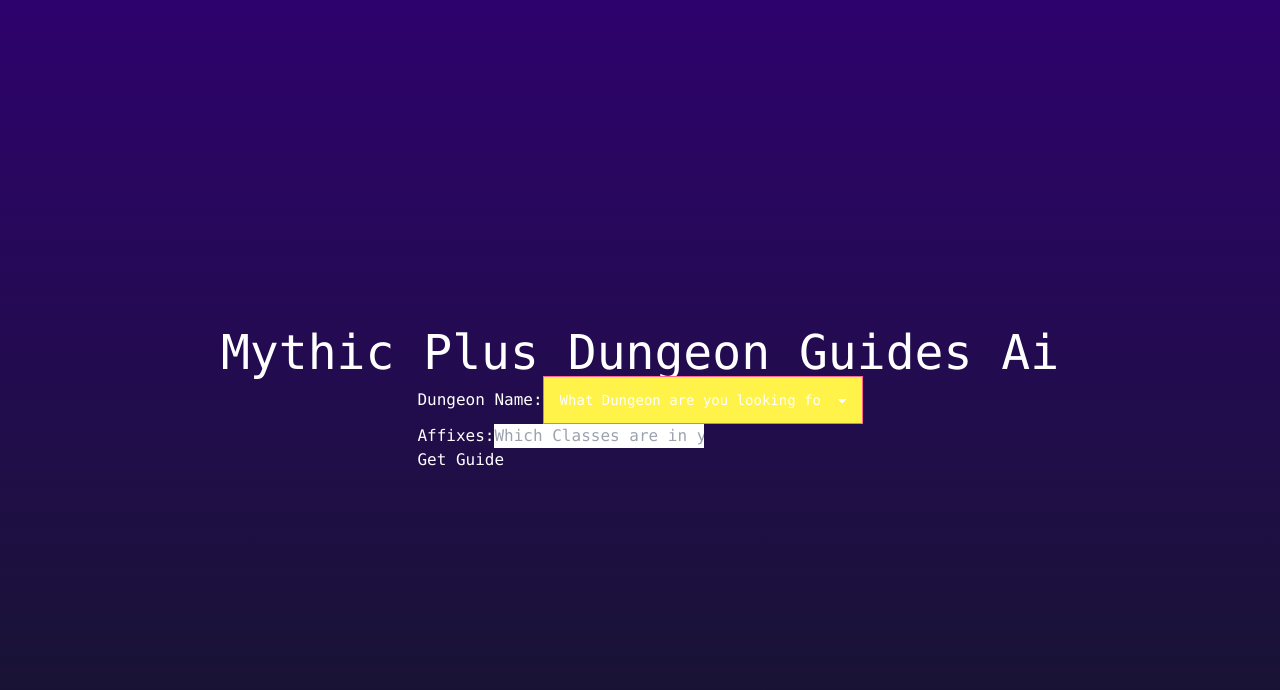
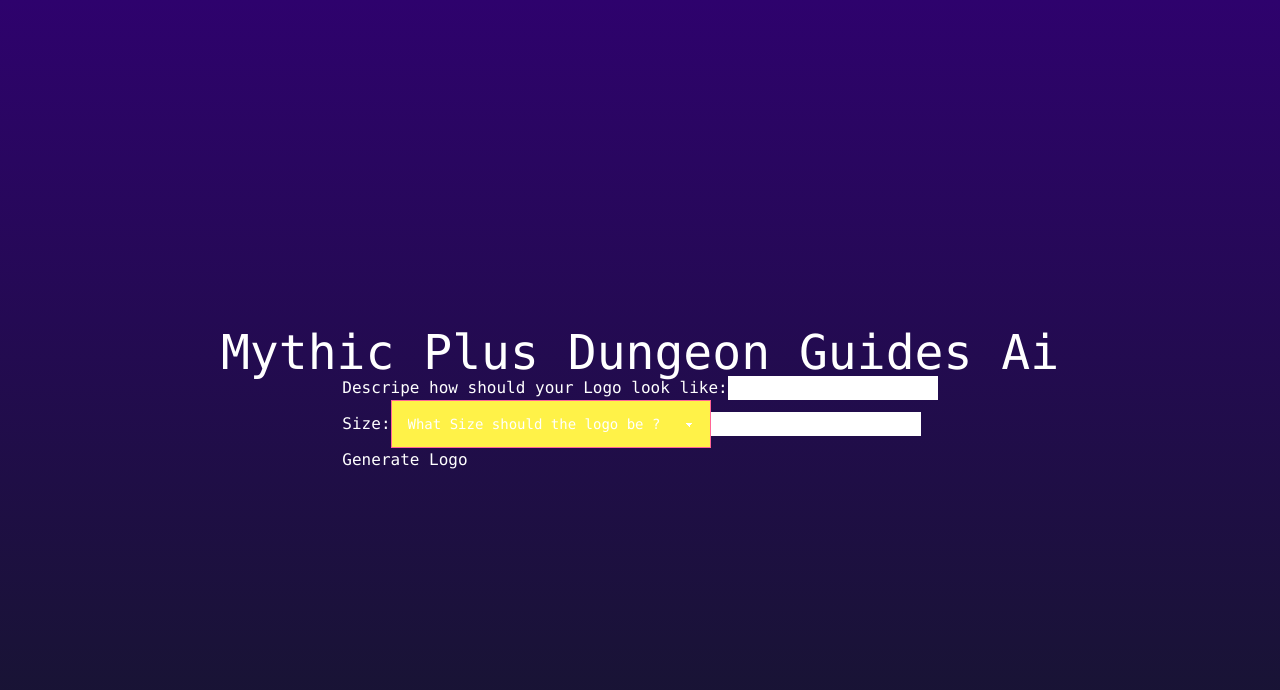
Before and after one commit to Giorgiod91/Ai-powered-logo-maker, a Next.js app: page / in a window 1280 px wide. Shown: the top 690 px of the page. Built offline with nearby package versions, Linux system fonts and the light colour scheme.

Commit message:
i connected dalle3 api to my appwith python as my backend to now be able to give in a prompt and get a logo out of this

```diff
--- /dev/null
+++ b/src/app/components/AiLogoMaker.tsx
@@ -0,0 +1,82 @@
+"use client";
+import React, { Children, useEffect } from "react";
+import { useState } from "react";
+
+type Props = {};
+
+function AiLogoMaker({}: Props) {
+  const [prompt, setPrompt] = useState("");
+  const [size, setSize] = useState("512x512");
+  const [imageUrl, setImageUrl] = useState(null);
+  const [loading, setLoading] = useState(false);
+  const [error, setError] = useState<string | null>(null);
+
+  const handleSubmit = async (e: React.FormEvent<HTMLFormElement>) => {
+    e.preventDefault();
+    setLoading(true);
+    setError(null);
+
+    try {
+      const response = await fetch("http://localhost:5000/get_logo", {
+        method: "POST",
+        headers: {
+          "Content-Type": "application/json",
+        },
+        body: JSON.stringify({ prompt, size }),
+      });
+
+      const data = await response.json();
+      setImageUrl(data.image_url);
+    } catch (err) {
+      setError("Failed to generate logo");
+    } finally {
+      setLoading(false);
+    }
+  };
+
+  return (
+    <div>
+      <form onSubmit={handleSubmit}>
+        <div>
+          <label>Descripe how should your Logo look like:</label>
+          <input
+            type="text"
+            value={prompt}
+            onChange={(e) => setPrompt(e.target.value)}
+            required
+          />
+        </div>
+        <div>
+          <label>Size:</label>
+          <select
+            className="select select-primary w-full max-w-xs"
+            onChange={(e) => setSize(e.target.value)}
+          >
+            <option disabled selected>
+              What Size should the logo be ?
+            </option>
+            <option>512x512</option>
+            <option>256x256</option>
+          </select>
+          <input
+            type="text"
+            value={size}
+            onChange={(e) => setSize(e.target.value)}
+            required
+          />
+        </div>
+        <button type="submit">Generate Logo</button>
+      </form>
+      {loading && <p>Generating logo...</p>}
+      {error && <p>{error}</p>}
+      {imageUrl && (
+        <div>
+          <p>Generated Logo:</p>
+          <img src={imageUrl} alt="Generated Logo" />
+        </div>
+      )}
+    </div>
+  );
+}
+
+export default AiLogoMaker;
--- a/src/app/components/MythicPlusForm.tsx
+++ /dev/null
@@ -1,88 +0,0 @@
-"use client";
-import React, { useEffect } from "react";
-import { useState } from "react";
-
-type Props = {};
-
-function MythicPlusForm({}: Props) {
-  const [dungeonName, setDungeonName] = useState("");
-  const [guide, setGuide] = useState("");
-  const [classes, setClasses] = useState("");
-  const [src, setSrc] = useState("");
-
-  useEffect(() => {
-    if (dungeonName.includes("Ara-Kara")) {
-      setSrc("/Ara-Kara.png");
-    } else {
-      setSrc("");
-    }
-  }, [dungeonName]);
-  const handleSubmit = async (e: React.FormEvent<HTMLFormElement>) => {
-    e.preventDefault();
-
-    try {
-      const response = await fetch(
-        "http://127.0.0.1:5000/get_mythic_plus_guide",
-        {
-          method: "POST",
-          headers: {
-            "Content-Type": "application/json",
-          },
-          body: JSON.stringify({ dungeon_name: dungeonName, classes: classes }),
-        },
-      );
-
-      if (!response.ok) {
-        throw new Error("Network response was not ok");
-      }
-
-      const data = await response.json();
-      setGuide(data.guide);
-    } catch (error) {
-      console.error("There was an error:", error);
-    }
-  };
-
-  return (
-    <div>
-      <form onSubmit={handleSubmit}>
-        <div>
-          <label>Dungeon Name:</label>
-          <select
-            className="select select-primary w-full max-w-xs"
-            onChange={(e) => setDungeonName(e.target.value)}
-          >
-            <option disabled selected>
-              What Dungeon are you looking for ?
-            </option>
-            <option>Ara-Kara</option>
-            <option>Necrotic Wake</option>
-            <option>Mist of Tirna</option>
-            <option>...</option>
-          </select>
-        </div>
-        <div>
-          <label>Affixes:</label>
-          <input
-            type="text"
-            className="text-black"
-            placeholder="Which Classes are in your group?"
-            value={classes}
-            onChange={(e) => setClasses(e.target.value)}
-          />
-        </div>
-        <button type="submit">Get Guide</button>
-      </form>
-      {dungeonName ? <img src={src} alt="" /> : null}
-      {guide && (
-        <div>
-          <h3>Guide:</h3>
-          {dungeonName ? <h4>{dungeonName}</h4> : null}
-          <p>{guide}</p>
-        </div>
-      )}
-    </div>
-  );
-}
-
-export default MythicPlusForm;
--- a/src/app/page.tsx
+++ b/src/app/page.tsx
@@ -1,11 +1,12 @@
 import Link from "next/link";
-import MythicPlusForm from "./components/MythicPlusForm";
+import MythicPlusForm from "./components/AiLogoMaker";
+import AiLogoMaker from "./components/AiLogoMaker";
 
 export default function HomePage() {
   return (
     <main className="flex min-h-screen flex-col items-center justify-center bg-gradient-to-b from-[#2e026d] to-[#15162c] text-white">
       <h1 className="text-5xl">Mythic Plus Dungeon Guides Ai</h1>
-      <MythicPlusForm />
+      <AiLogoMaker />
     </main>
   );
 }
```
